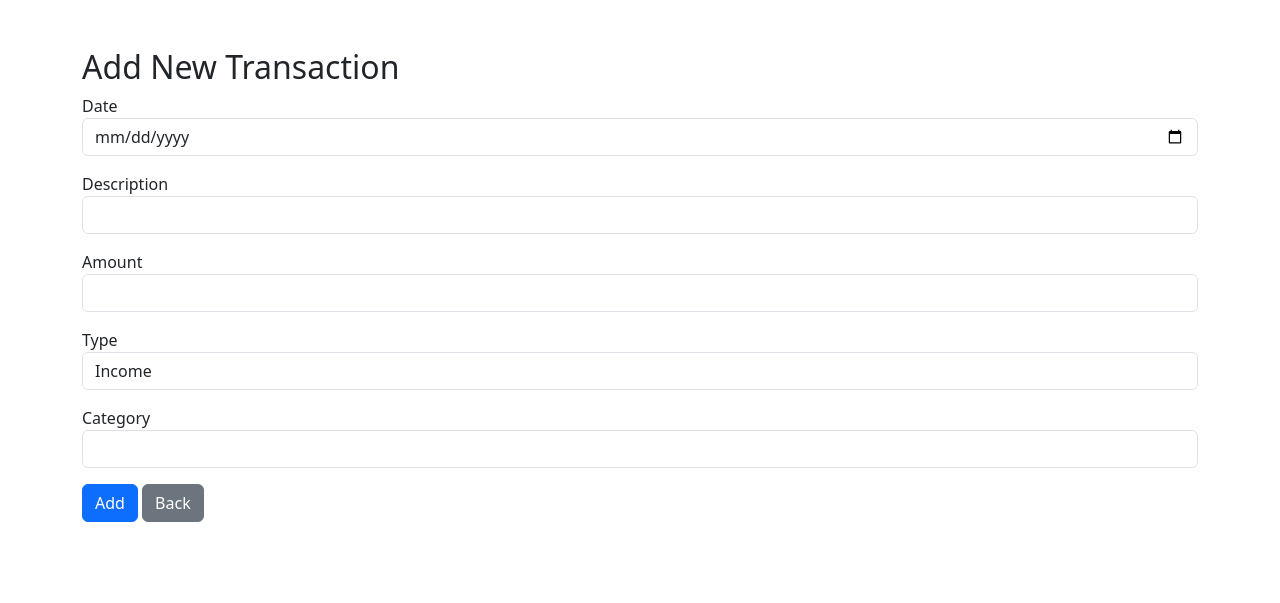
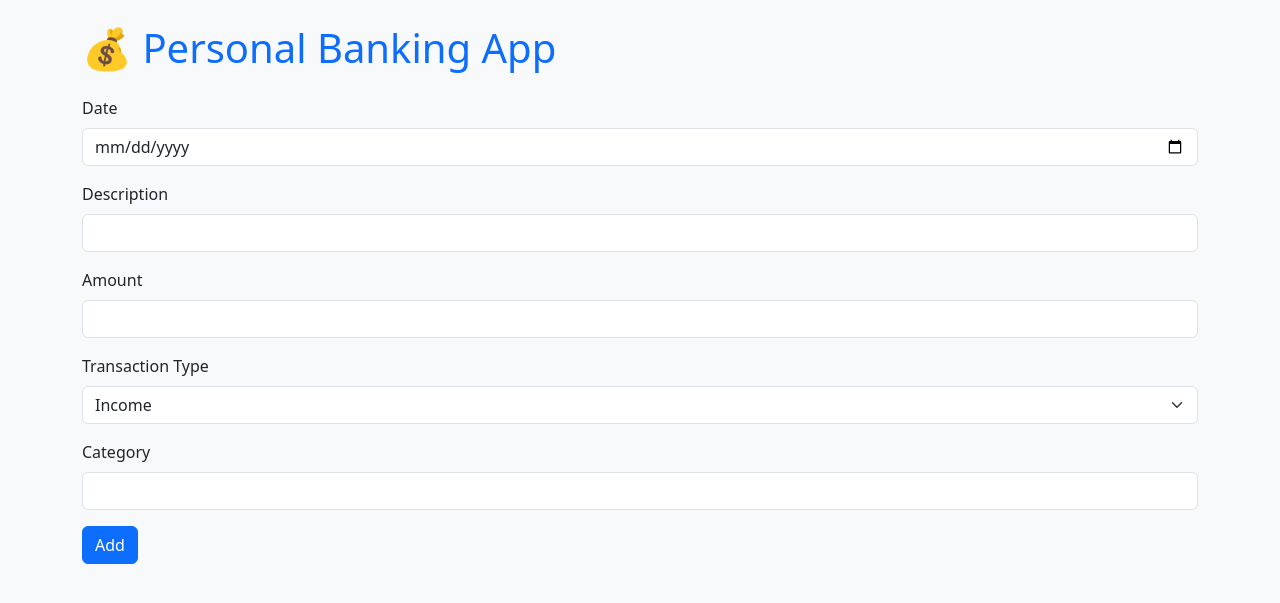
Before and after one commit to athulkrishnanpankeri/Banking-App, a Flask app: page /add in a window 1280 px wide. Shown: the top 603 px of the page. Run offline with Flask 3, Linux system fonts and the light colour scheme.

Commit message:
Refactor HTML templates to use a base layout and improve structure

```diff
--- /dev/null
+++ b/tempCodeRunnerFile.py
@@ -0,0 +1 @@
+flask
--- a/templates/add.html
+++ b/templates/add.html
@@ -1,37 +1,29 @@
-<!DOCTYPE html>
-<html>
-<head>
-    <title>Add Transaction</title>
-    <link rel="stylesheet" href="https://cdn.jsdelivr.net/npm/bootstrap@5.3.0/dist/css/bootstrap.min.css">
-</head>
-<body class="container mt-5">
-    <h2>Add New Transaction</h2>
+{% extends "base.html" %}
+{% block content %}
 <form method="POST">
     <div class="mb-3">
-            <label>Date</label>
-            <input type="date" name="date" class="form-control" required>
+        <label for="date" class="form-label">Date</label>
+        <input type="date" class="form-control" name="date" required>
     </div>
     <div class="mb-3">
-            <label>Description</label>
-            <input type="text" name="description" class="form-control" required>
+        <label for="desc" class="form-label">Description</label>
+        <input type="text" class="form-control" name="desc" required>
     </div>
     <div class="mb-3">
-            <label>Amount</label>
-            <input type="number" name="amount" step="0.01" class="form-control" required>
+        <label for="amount" class="form-label">Amount</label>
+        <input type="number" step="0.01" class="form-control" name="amount" required>
     </div>
     <div class="mb-3">
-            <label>Type</label>
-            <select name="transaction_type" class="form-control" required>
+        <label for="trans_type" class="form-label">Transaction Type</label>
+        <select name="trans_type" class="form-select" required>
             <option value="Income">Income</option>
             <option value="Expense">Expense</option>
         </select>
     </div>
     <div class="mb-3">
-            <label>Category</label>
-            <input type="text" name="category" class="form-control" required>
+        <label for="category" class="form-label">Category</label>
+        <input type="text" class="form-control" name="category" required>
     </div>
     <button type="submit" class="btn btn-primary">Add</button>
-        <a href="/" class="btn btn-secondary">Back</a>
 </form>
-</body>
-</html>
+{% endblock %}
--- /dev/null
+++ b/templates/base.html
@@ -0,0 +1,14 @@
+<!DOCTYPE html>
+<html lang="en">
+<head>
+    <meta charset="UTF-8">
+    <title>{{ title if title else "Banking App" }}</title>
+    <link href="https://cdn.jsdelivr.net/npm/bootstrap@5.3.3/dist/css/bootstrap.min.css" rel="stylesheet">
+</head>
+<body class="bg-light">
+    <div class="container mt-4">
+        <h1 class="mb-4 text-primary">💰 Personal Banking App</h1>
+        {% block content %}{% endblock %}
+    </div>
+</body>
+</html>
```
Also changed, not shown: templates/index.html (+5 -13 lines), templates/transactions.html (+11 -19 lines). Lines whose indentation alone changed are shown as unchanged.
